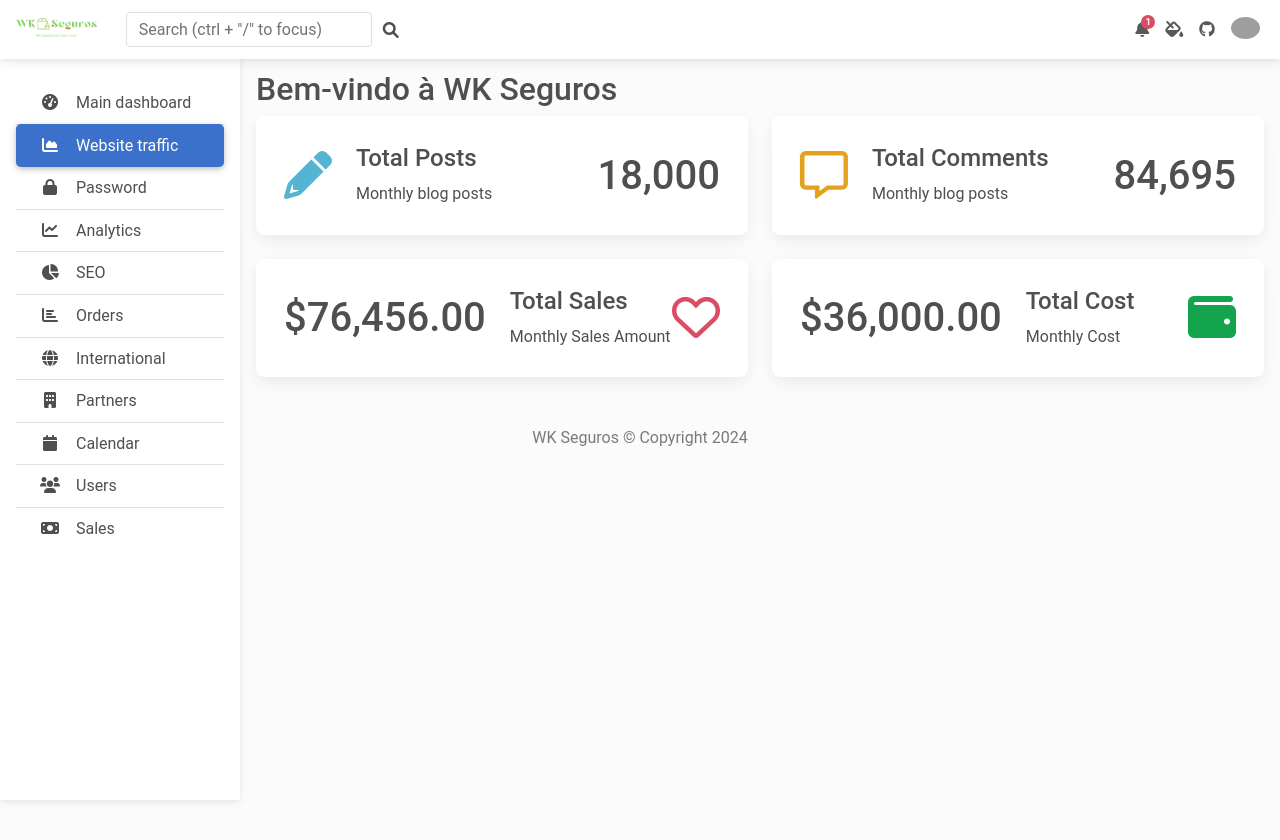
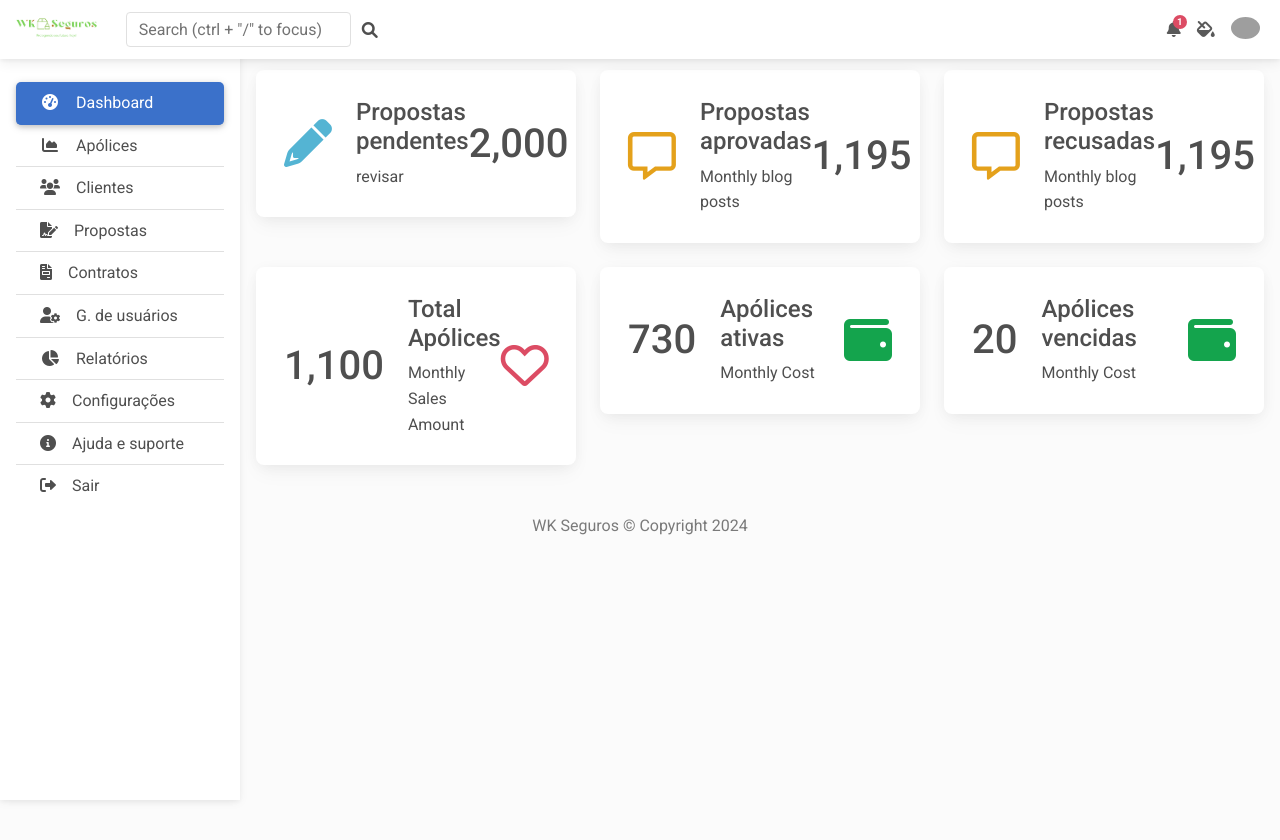
Before and after one commit to bywilliams/wkseguros, a Flask app: page /home in a window 1280 px wide. Shown: the top 840 px of the page. Run offline with Flask 3, Linux system fonts and the light colour scheme; grey boxes are pictures that could not be loaded.

Commit message:
atualização de links e README

```diff
--- a/wkseguros/frontend/templates/base.html
+++ b/wkseguros/frontend/templates/base.html
@@ -1,6 +1,6 @@
-
 <!doctype html>
 <html lang="en">
+
 <head>
   <meta charset="UTF-8" />
   <meta name="viewport" content="width=device-width, initial-scale=1, shrink-to-fit=no" />
@@ -9,13 +9,14 @@
   <!-- Font Awesome -->
   <link rel="stylesheet" href="https://use.fontawesome.com/releases/v6.0.0/css/all.css" />
   <!-- Google Fonts Roboto -->
-        <!-- <link rel="stylesheet" href="https://fonts.googleapis.com/css2?family=Roboto:wght@300;400;500;700&display=swap" /> -->
+  <link rel="stylesheet" href="https://fonts.googleapis.com/css2?family=Roboto:wght@300;400;500;700&display=swap" />
   <!-- MDB -->
   <link rel="stylesheet" href="{{ url_for('static', filename='css/mdb.min.css')  }}" />
   <!-- Custom styles -->
   <link rel="stylesheet" href="{{ url_for('static', filename='css/admin.css') }}" />
   <script src="https://cdnjs.cloudflare.com/ajax/libs/Chart.js/2.9.4/Chart.min.js"></script>
-        <title>{% block title %}Minha Aplicação{% endblock %}</title></title>
+  <title>{% block title %}Minha Aplicação{% endblock %}</title>
+  </title>
 </head>
 <!--Main Navigation-->
 <header>
@@ -23,31 +24,29 @@
   <nav id="sidebarMenu" class="collapse d-lg-block sidebar collapse bg-white">
     <div class="position-sticky">
       <div class="list-group list-group-flush mx-3 mt-4">
-                <a href="#" class="list-group-item list-group-item-action py-2" data-mdb-ripple-init aria-current="true">
-                  <i class="fas fa-tachometer-alt fa-fw me-3"></i><span>Main dashboard</span>
+        <a href="#" class="list-group-item list-group-item-action active py-2" data-mdb-ripple-init aria-current="true">
+          <i class="fas fa-tachometer-alt fa-fw me-3"></i><span>Dashboard</span>
         </a>
-                <a href="#" class="list-group-item list-group-item-action py-2 active" data-mdb-ripple-init>
-                  <i class="fas fa-chart-area fa-fw me-3"></i><span>Website traffic </span>
+        <a href="#" class="list-group-item list-group-item-action py-2" data-mdb-ripple-init>
+          <i class="fas fa-chart-area fa-fw me-3"></i><span>Apólices </span>
         </a>
+        <a href="#" class="list-group-item list-group-item-action py-2" data-mdb-ripple-init>
+          <i class="fa-solid fa-users me-3"></i><span>Clientes</span></a>
+        <a href="#" class="list-group-item list-group-item-action py-2" data-mdb-ripple-init>
+          <i class="fa-solid fa-file-signature me-3"></i><span>Propostas</span></a>
+        <a href="#" class="list-group-item list-group-item-action py-2" data-mdb-ripple-init>
+          <i class="fa-solid fa-file-invoice me-3"></i></i><span>Contratos</span>
+        </a>
+        <a href="#" class="list-group-item list-group-item-action py-2" data-mdb-ripple-init>
+          <i class="fa-solid fa-user-gear me-3"></i><span>G. de usuários</span></a>
         <a href="#" class="list-group-item list-group-item-action py-2" data-mdb-ripple-init><i
-                    class="fas fa-lock fa-fw me-3"></i><span>Password</span></a>
-                <a href="#" class="list-group-item list-group-item-action py-2" data-mdb-ripple-init><i
-                    class="fas fa-chart-line fa-fw me-3"></i><span>Analytics</span></a>
+            class="fas fa-chart-pie fa-fw me-3"></i><span>Relatórios</span></a>
         <a href="#" class="list-group-item list-group-item-action py-2" data-mdb-ripple-init>
-                  <i class="fas fa-chart-pie fa-fw me-3"></i><span>SEO</span>
-                </a>
-                <a href="#" class="list-group-item list-group-item-action py-2" data-mdb-ripple-init><i
-                    class="fas fa-chart-bar fa-fw me-3"></i><span>Orders</span></a>
-                <a href="#" class="list-group-item list-group-item-action py-2" data-mdb-ripple-init><i
-                    class="fas fa-globe fa-fw me-3"></i><span>International</span></a>
-                <a href="#" class="list-group-item list-group-item-action py-2" data-mdb-ripple-init><i
-                    class="fas fa-building fa-fw me-3"></i><span>Partners</span></a>
-                <a href="#" class="list-group-item list-group-item-action py-2" data-mdb-ripple-init><i
-                    class="fas fa-calendar fa-fw me-3"></i><span>Calendar</span></a>
-                <a href="#" class="list-group-item list-group-item-action py-2" data-mdb-ripple-init><i
-                    class="fas fa-users fa-fw me-3"></i><span>Users</span></a>
-                <a href="#" class="list-group-item list-group-item-action py-2" data-mdb-ripple-init><i
-                    class="fas fa-money-bill fa-fw me-3"></i><span>Sales</span></a>
+          <i class="fa-solid fa-gear me-3"></i><span>Configurações</span></a>
+        <a href="#" class="list-group-item list-group-item-action py-2" data-mdb-ripple-init>
+          <i class="fa-solid fa-circle-info me-3"></i><span>Ajuda e suporte</span></a>
+        <a href="#" class="list-group-item list-group-item-action py-2" data-mdb-ripple-init>
+          <i class="fa-solid fa-right-from-bracket me-3"></i><span>Sair</span></a>
       </div>
     </div>
   </nav>
@@ -69,8 +68,8 @@
       </a>
       <!-- Search form -->
       <form class="d-none d-md-flex input-group w-auto my-auto">
-                <input autocomplete="off" type="search" class="form-control rounded"
-                  placeholder='Search (ctrl + "/" to focus)' style="min-width: 225px" />
+        <input autocomplete="off" type="search" class="form-control rounded" placeholder='Search (ctrl + "/" to focus)'
+          style="min-width: 225px" />
         <span class="input-group-text border-0"><i class="fas fa-search"></i></span>
       </form>
 
@@ -99,18 +98,13 @@
           </a>
         </li>
         <!-- Icon -->
-                <li class="nav-item me-3 me-lg-0">
-                  <a class="nav-link" href="#">
-                    <i class="fab fa-github"></i>
-                  </a>
-                </li>
 
         <!-- Avatar -->
         <li class="nav-item dropdown">
           <a class="nav-link dropdown-toggle hidden-arrow d-flex align-items-center" href="#"
             id="navbarDropdownMenuLink" role="button" data-mdb-dropdown-init aria-expanded="false">
-                    <img src="https://mdbootstrap.com/img/Photos/Avatars/img (31).jpg" class="rounded-circle" height="22"
-                      alt="" loading="lazy" />
+            <img src="https://mdbootstrap.com/img/Photos/Avatars/img (31).jpg" class="rounded-circle" height="22" alt=""
+              loading="lazy" />
           </a>
           <ul class="dropdown-menu dropdown-menu-end" aria-labelledby="navbarDropdownMenuLink">
             <li><a class="dropdown-item" href="#">My profile</a></li>
@@ -143,4 +137,5 @@
 <!-- Custom scripts -->
 <script type="text/javascript" src="{{ url_for('static', filename='js/admin.js') }}"></script>
 </body>
+
 </html>
--- a/wkseguros/frontend/templates/site/home.html
+++ b/wkseguros/frontend/templates/site/home.html
@@ -1,10 +1,10 @@
 {% extends 'base.html' %} {% block title %}Página Inicial{% endblock %} {% block
 content %}
-<h2>Bem-vindo à WK Seguros</h2>
+
 <!--Section: Statistics with subtitles-->
 <section>
     <div class="row">
-        <div class="col-xl-6 col-md-12 mb-4">
+        <div class="col-xl-4 col-md-12 mb-4">
             <div class="card">
                 <div class="card-body">
                     <div class="d-flex justify-content-between p-md-1">
@@ -14,18 +14,18 @@ content %}
                                     class="fas fa-pencil-alt text-info fa-3x me-4"></i>
                             </div>
                             <div>
-                                <h4>Total Posts</h4>
-                                <p class="mb-0">Monthly blog posts</p>
+                                <h4>Propostas pendentes</h4>
+                                <p class="mb-0">revisar</p>
                             </div>
                         </div>
                         <div class="align-self-center">
-                            <h2 class="h1 mb-0">18,000</h2>
+                            <h2 class="h1 mb-0">2,000</h2>
                         </div>
                     </div>
                 </div>
             </div>
         </div>
-        <div class="col-xl-6 col-md-12 mb-4">
+        <div class="col-xl-4 col-md-12 mb-4">
             <div class="card">
                 <div class="card-body">
                     <div class="d-flex justify-content-between p-md-1">
@@ -35,12 +35,34 @@ content %}
                                     class="far fa-comment-alt text-warning fa-3x me-4"></i>
                             </div>
                             <div>
-                                <h4>Total Comments</h4>
+                                <h4>Propostas aprovadas</h4>
                                 <p class="mb-0">Monthly blog posts</p>
                             </div>
                         </div>
                         <div class="align-self-center">
-                            <h2 class="h1 mb-0">84,695</h2>
+                            <h2 class="h1 mb-0">1,195</h2>
+                        </div>
+                    </div>
+                </div>
+            </div>
+        </div>
+
+        <div class="col-xl-4 col-md-12 mb-4">
+            <div class="card">
+                <div class="card-body">
+                    <div class="d-flex justify-content-between p-md-1">
+                        <div class="d-flex flex-row">
+                            <div class="align-self-center">
+                                <i
+                                    class="far fa-comment-alt text-warning fa-3x me-4"></i>
+                            </div>
+                            <div>
+                                <h4>Propostas recusadas</h4>
+                                <p class="mb-0">Monthly blog posts</p>
+                            </div>
+                        </div>
+                        <div class="align-self-center">
+                            <h2 class="h1 mb-0">1,195</h2>
                         </div>
                     </div>
                 </div>
@@ -48,16 +70,16 @@ content %}
         </div>
     </div>
     <div class="row">
-        <div class="col-xl-6 col-md-12 mb-4">
+        <div class="col-xl-4 col-md-12 mb-4">
             <div class="card">
                 <div class="card-body">
                     <div class="d-flex justify-content-between p-md-1">
                         <div class="d-flex flex-row">
                             <div class="align-self-center">
-                                <h2 class="h1 mb-0 me-4">$76,456.00</h2>
+                                <h2 class="h1 mb-0 me-4">1,100</h2>
                             </div>
                             <div>
-                                <h4>Total Sales</h4>
+                                <h4>Total Apólices</h4>
                                 <p class="mb-0">Monthly Sales Amount</p>
                             </div>
                         </div>
@@ -68,16 +90,36 @@ content %}
                 </div>
             </div>
         </div>
-        <div class="col-xl-6 col-md-12 mb-4">
+        <div class="col-xl-4 col-md-12 mb-4">
             <div class="card">
                 <div class="card-body">
                     <div class="d-flex justify-content-between p-md-1">
                         <div class="d-flex flex-row">
                             <div class="align-self-center">
-                                <h2 class="h1 mb-0 me-4">$36,000.00</h2>
+                                <h2 class="h1 mb-0 me-4">730</h2>
                             </div>
                             <div>
-                                <h4>Total Cost</h4>
+                                <h4>Apólices ativas</h4>
+                                <p class="mb-0">Monthly Cost</p>
+                            </div>
+                        </div>
+                        <div class="align-self-center">
+                            <i class="fas fa-wallet text-success fa-3x"></i>
+                        </div>
+                    </div>
+                </div>
+            </div>
+        </div>
+        <div class="col-xl-4 col-md-12 mb-4">
+            <div class="card">
+                <div class="card-body">
+                    <div class="d-flex justify-content-between p-md-1">
+                        <div class="d-flex flex-row">
+                            <div class="align-self-center">
+                                <h2 class="h1 mb-0 me-4">20</h2>
+                            </div>
+                            <div>
+                                <h4>Apólices vencidas</h4>
                                 <p class="mb-0">Monthly Cost</p>
                             </div>
                         </div>
```
Also changed, not shown: README.md, wkseguros/frontend/static/img/dashboard.png (added), wkseguros/frontend/static/img/login.png (added). Lines whose indentation alone changed are shown as unchanged.
